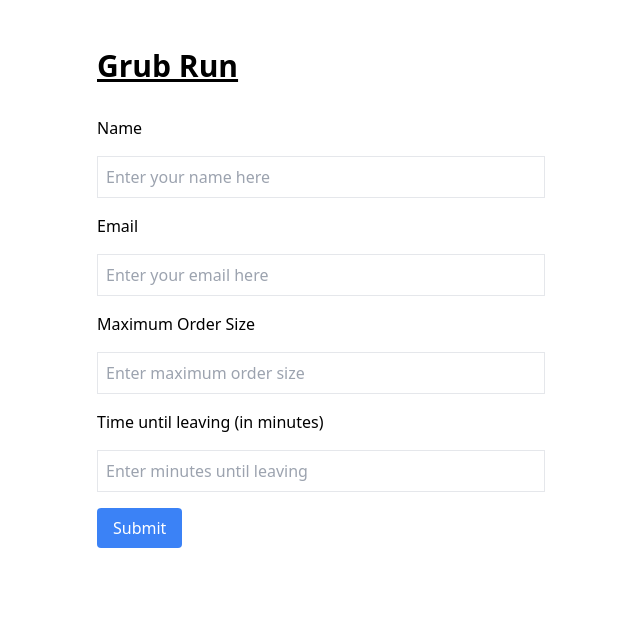
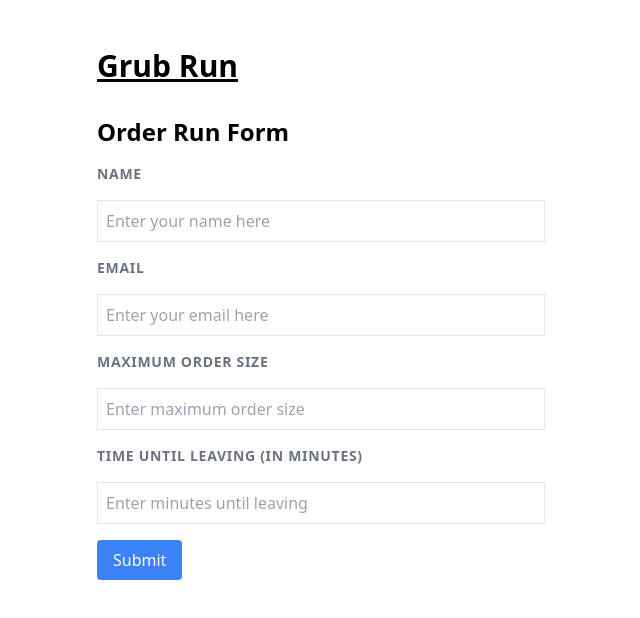
Before and after one commit to jonathanruiz/grubrun, a React (Vite) app in the folder client/: page / in a window 1280 px wide. Shown: the top 618 px of the page, without its empty margins (319-959 px from the left). Built offline with nearby package versions, Linux system fonts and the light colour scheme.

Commit message:
updated order form

```diff
--- a/client/src/components/OrderForm.tsx
+++ b/client/src/components/OrderForm.tsx
@@ -30,28 +30,49 @@ const OrderForm = () => {
 
   return (
     <form className="flex flex-col space-y-4" onSubmit={handleSubmit}>
-      <label htmlFor="name">Name</label>
+      <h2 className="text-2xl font-bold">Order Run Form</h2>
+      <label
+        className="text-gray-500 text-sm uppercase font-bold tracking-wider"
+        htmlFor="name"
+      >
+        Name
+      </label>
       <input
         className="border p-2"
         name="name"
         type="text"
         placeholder="Enter your name here"
       />
-      <label htmlFor="email">Email</label>
+      <label
+        className="text-gray-500 text-sm uppercase font-bold tracking-wider"
+        htmlFor="email"
+      >
+        Email
+      </label>
       <input
         className="border p-2"
         name="email"
         type="text"
         placeholder="Enter your email here"
       />
-      <label htmlFor="max">Maximum Order Size</label>
+      <label
+        className="text-gray-500 text-sm uppercase font-bold tracking-wider"
+        htmlFor="max"
+      >
+        Maximum Order Size
+      </label>
       <input
         className="border p-2"
         name="max"
         type="text"
         placeholder="Enter maximum order size"
       />
-      <label htmlFor="time">Time until leaving (in minutes)</label>
+      <label
+        className="text-gray-500 text-sm uppercase font-bold tracking-wider"
+        htmlFor="time"
+      >
+        Time until leaving (in minutes)
+      </label>
       <input
         className="border p-2"
         name="time"
```
